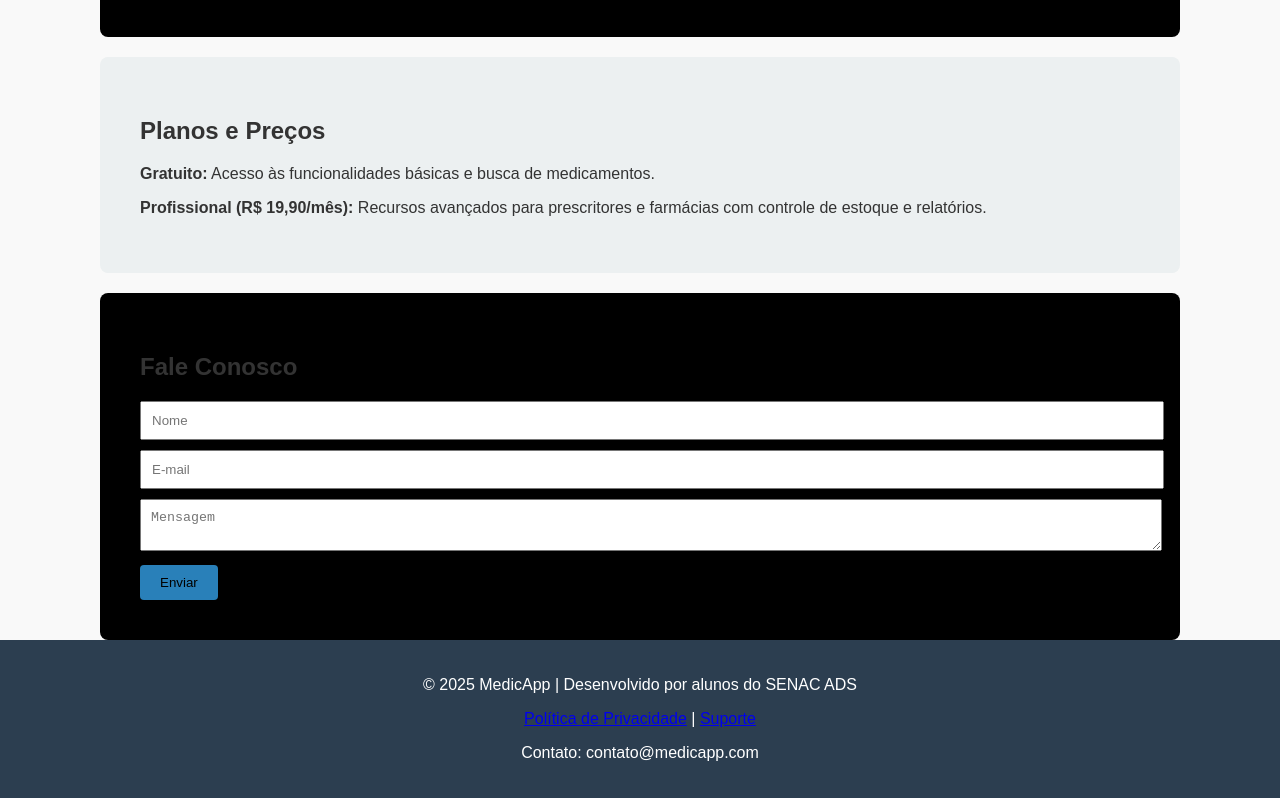
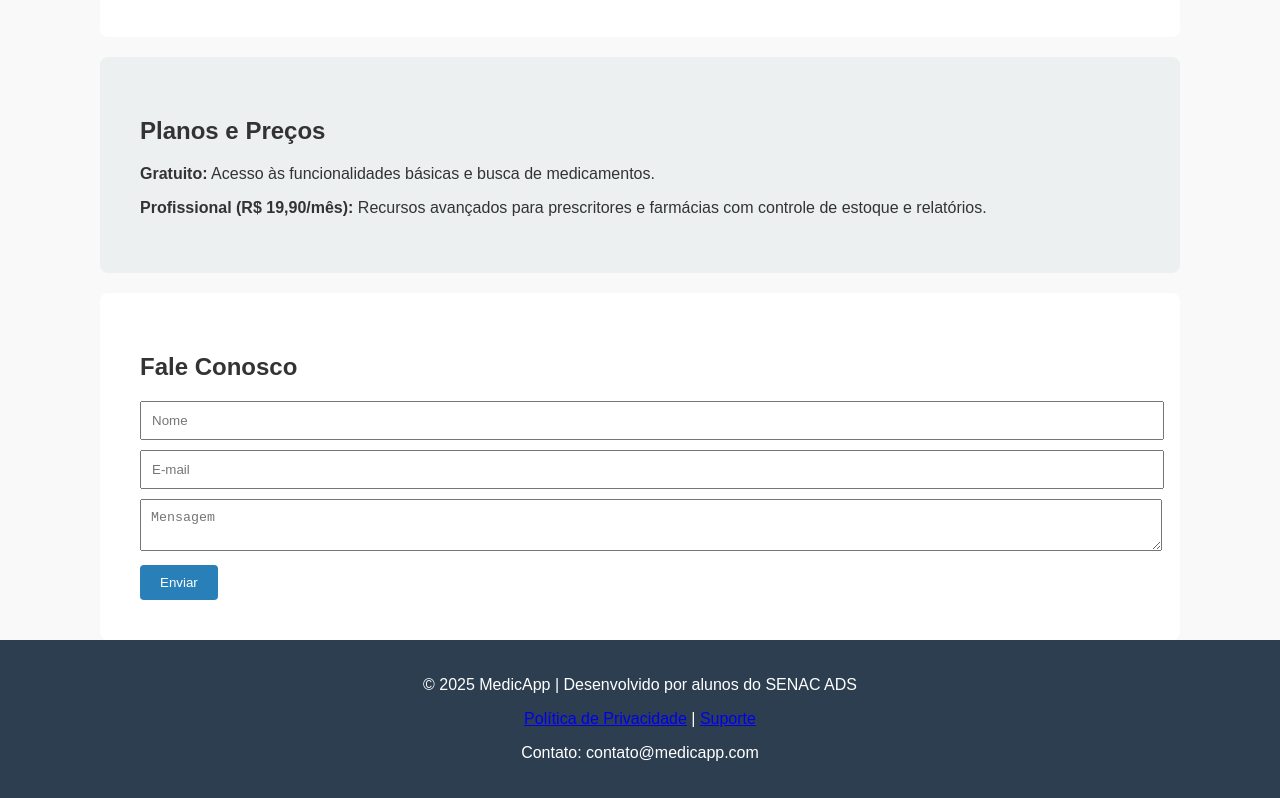
Before and after one commit to albuquerquemm/2025_SENAC_medicapp-landing, a plain HTML site: page index.html in a window 1280 px wide. Shown: the part 1468-2266 px from the top of the page. Drawn offline with Linux system fonts and the light colour scheme.

Commit message:
Update index.html

```diff
--- a/index.html
+++ b/index.html
@@ -7,18 +7,18 @@
   <style>
     body { margin: 0; font-family: Arial, sans-serif; background-color: #f9f9f9; color: #333; }
     header { background-color: #2c3e50; color: white; padding: 20px 40px; display: flex; justify-content: space-between; align-items: center; }
-    header nav a { margin-left: 20px; color: black; text-decoration: none; font-weight: bold; }
+    header nav a { margin-left: 20px; color: white; text-decoration: none; font-weight: bold; }
     .hero { background: url('https://via.placeholder.com/1200x400') no-repeat center center; background-size: cover; padding: 60px 40px; color: white; text-align: center; }
     .hero h1 { font-size: 3em; }
     .hero p { font-size: 1.2em; margin: 20px 0; }
     .btn { background-color: #27ae60; color: white; padding: 12px 24px; border: none; border-radius: 4px; text-decoration: none; font-size: 1em; display: inline-block; margin-top: 10px; }
-    section { padding: 40px; max-width: 1000px; margin: auto; background: black; margin-top: 20px; border-radius: 8px; }
+    section { padding: 40px; max-width: 1000px; margin: auto; background: white; margin-top: 20px; border-radius: 8px; }
     .features ul { list-style: none; padding: 0; }
     .features li { margin-bottom: 10px; }
     .precos { background: #ecf0f1; }
     footer { background: #2c3e50; color: white; padding: 20px; text-align: center; }
     .form-contato input, .form-contato textarea { width: 100%; padding: 10px; margin-bottom: 10px; }
-    .form-contato button { background-color: #2980b9; color: black; border: none; padding: 10px 20px; border-radius: 4px; }
+    .form-contato button { background-color: #2980b9; color: white; border: none; padding: 10px 20px; border-radius: 4px; }
   </style>
 </head>
 <body>
```
